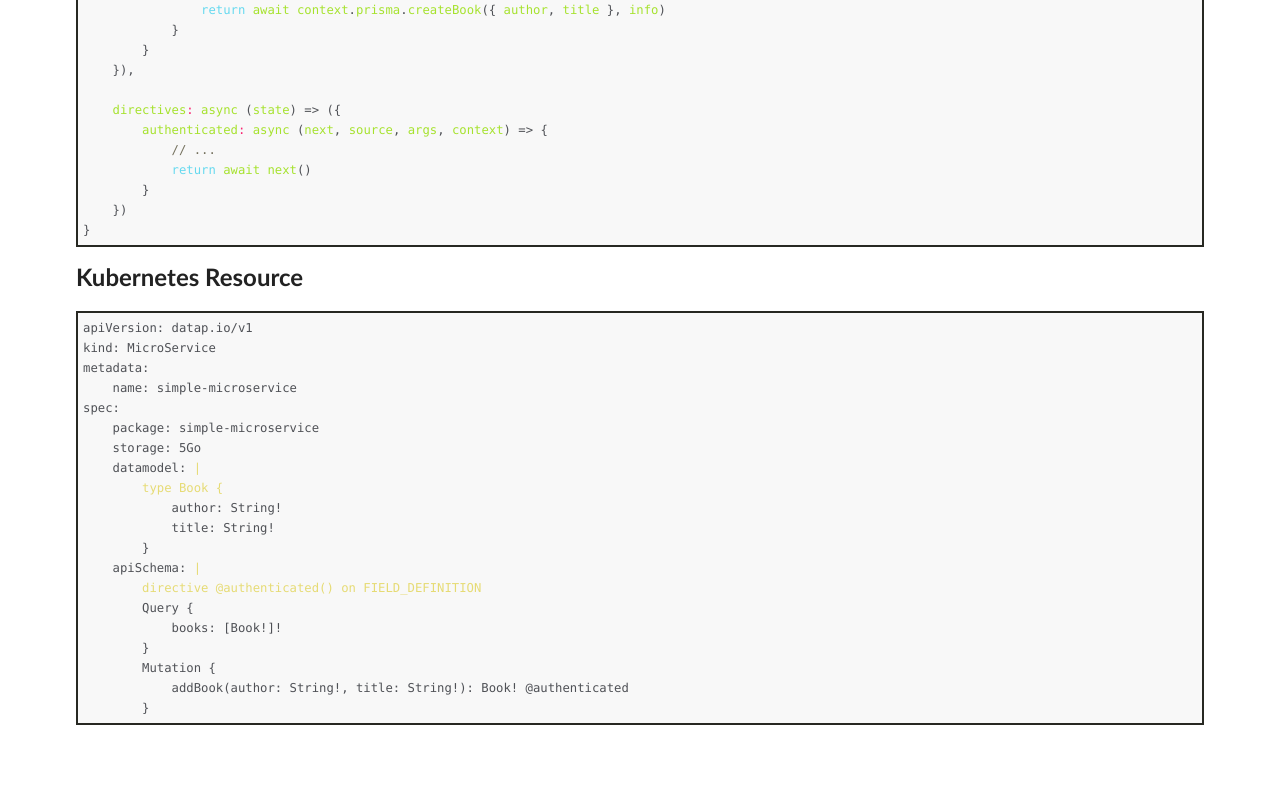
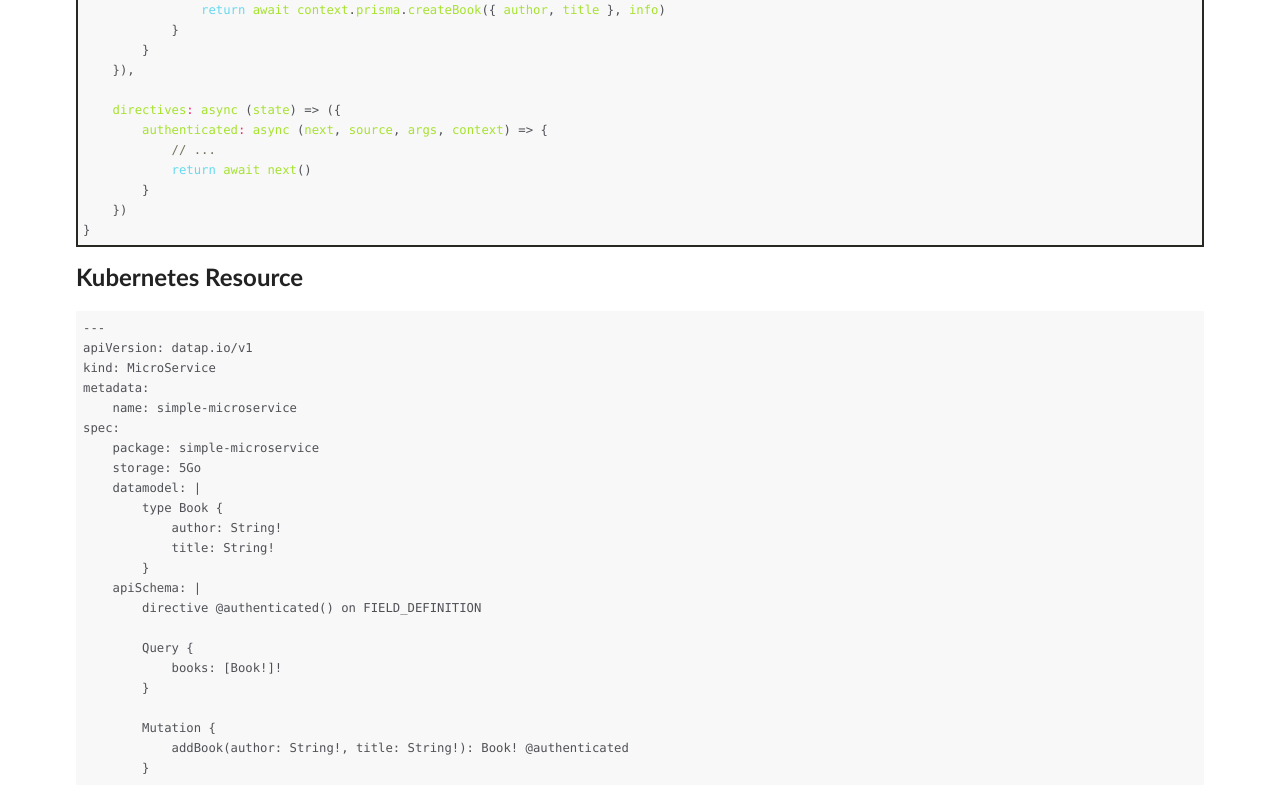
Before and after one commit to datapio/datapio.github.io, a plain HTML site: page docs/examples/simple-microservice/index.html in a window 1280 px wide. Shown: the part 1042-1843 px from the top of the page. Before the commit the page ends 1783 px from the top, so only its background shows below. Drawn offline with Linux system fonts and the light colour scheme.

Commit message:
Automated deployment: Wed Dec  4 12:46:17 UTC 2019 8e05e6b27b0c0087158c7eb686f1243fc23fad9a

```diff
--- a/docs/examples/simple-microservice/index.html
+++ b/docs/examples/simple-microservice/index.html
@@ -29,24 +29,27 @@
         }
     })
 }
-</code></pre></div><h3 id=kubernetes-resource>Kubernetes Resource</h3><div class=highlight><pre style=color:#f8f8f2;background-color:#272822;-moz-tab-size:4;-o-tab-size:4;tab-size:4><code class=language-yaml data-lang=yaml>apiVersion: datap.io/v1
+</code></pre></div><h3 id=kubernetes-resource>Kubernetes Resource</h3><pre><code>---
+apiVersion: datap.io/v1
 kind: MicroService
 metadata:
     name: simple-microservice
 spec:
     package: simple-microservice
     storage: 5Go
-    datamodel: <span style=color:#e6db74>|
-</span><span style=color:#e6db74>       </span><span style=color:#e6db74> </span><span style=color:#e6db74>type Book {</span>
+    datamodel: |
+        type Book {
             author: String!
             title: String!
         }
-    apiSchema: <span style=color:#e6db74>|
-</span><span style=color:#e6db74>       </span><span style=color:#e6db74> </span><span style=color:#e6db74>directive @authenticated() on FIELD_DEFINITION</span>
+    apiSchema: |
+        directive @authenticated() on FIELD_DEFINITION
+
         Query {
             books: [Book!]!
         }
+
         Mutation {
             addBook(author: String!, title: String!): Book! @authenticated
         }
-</code></pre></div></div></div></main><footer></footer><script src=/js/kube.js type=text/javascript></script><script src=/js/kube.legenda.js type=text/javascript></script><script src=/js/master.js type=text/javascript></script></body></html>
+</code></pre></div></div></main><footer></footer><script src=/js/kube.js type=text/javascript></script><script src=/js/kube.legenda.js type=text/javascript></script><script src=/js/master.js type=text/javascript></script></body></html>
```
Also changed, not shown: docs/examples/index.xml (+1 -1 lines), docs/examples/simple-engine/index.html (+3 -2 lines), index.xml (+1 -1 lines).
